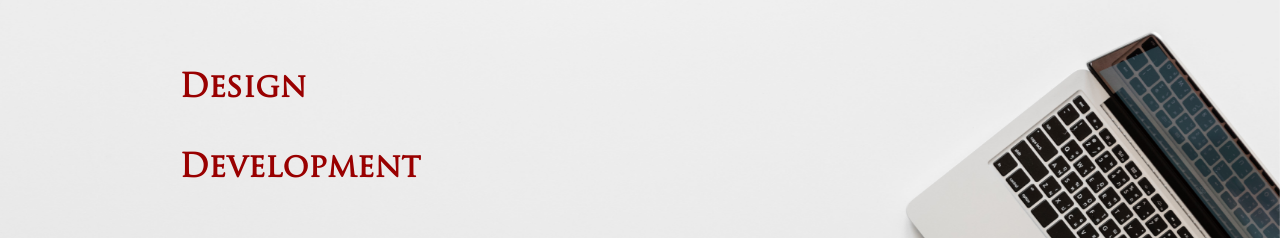
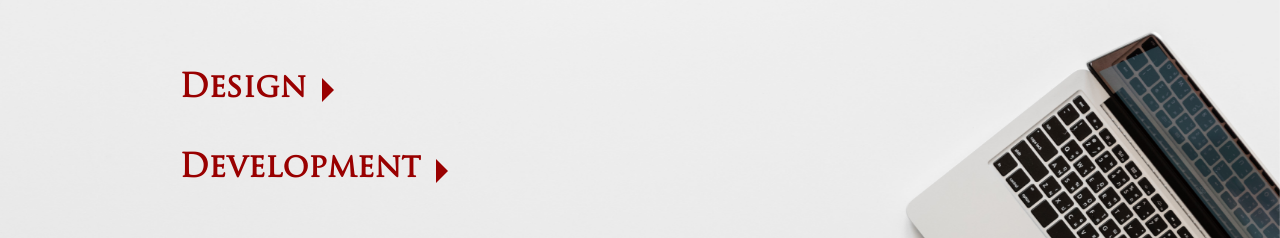
Before and after one commit to Dei-Gee/my-portfolio-app, a React (Create React App) app: page /portfolio in a window 1280 px wide. Shown: the part 198-436 px from the top of the page. Built offline with nearby package versions, Linux system fonts and the light colour scheme.

Commit message:
contact and portfolio started ...

```diff
--- a/src/components/Body/Contact.js
+++ b/src/components/Body/Contact.js
@@ -1,9 +1,35 @@
 import React, {Component} from 'react';
+import './css/Contact.css';
+import LogoWithText from './images/dejiojo_logo.png';
+import { NavLink } from 'react-router-dom'
 
 class Contact extends Component {
     render(){
+        setTimeout(() => document.getElementById("loadingScreen").style.display = "none", 2000);
         return(
-            <div></div>
+            <div className="contact-wrapper">
+                <div className="contact-container">
+                    <div className="hero-container">
+                        <div className="content">
+
+                        </div>
+                    </div>
+                </div>
+
+                <div id="loadingScreen" className="loading-screen">
+                    <div className="sk-cube-grid">
+                        <div className="sk-cube sk-cube1"></div>
+                        <div className="sk-cube sk-cube2"></div>
+                        <div className="sk-cube sk-cube3"></div>
+                        <div className="sk-cube sk-cube4"></div>
+                        <div className="sk-cube sk-cube5"></div>
+                        <div className="sk-cube sk-cube6"></div>
+                        <div className="sk-cube sk-cube7"></div>
+                        <div className="sk-cube sk-cube8"></div>
+                        <div className="sk-cube sk-cube9"></div>
+                    </div>
+                </div>
+            </div>
         );
     }
 }
--- a/src/components/Body/Portfolio.js
+++ b/src/components/Body/Portfolio.js
@@ -7,16 +7,16 @@ class Portfolio extends Component {
     render(){
         setTimeout(() => document.getElementById("loadingScreen").style.display = "none", 2000);
         return(
-            <div classname="portfolio-wrapper">
+            <div className="portfolio-wrapper">
                 <div className="portfolio-container">
                     <div className="hero-container">
                         <div className="content">
                             <div className="design">
-                                <h1>Design</h1>
+                                <h1>Design<div className="arrow-right"></div></h1>
                             </div>
 
                             <div className="development">
-                                <h1>Development</h1>
+                                <h1>Development<div className="arrow-right"></div></h1>
                             </div>
                         </div>
                     </div>
--- a/src/components/Body/css/About.css
+++ b/src/components/Body/css/About.css
@@ -67,7 +67,7 @@
 .info-one > span{
     font-size: 2.7vw;
     font-weight: 900;
-    color: rgb(51, 51, 51);
+    color: rgb(153, 0, 0);
     padding: .5%;
     text-align: left;
     margin-left: 0;
@@ -82,7 +82,7 @@
     font-family: 'Myriad Pro', Arial, Helvetica, sans-serif;
     font-size: 1.5vw;
     font-weight: 600;
-    color: rgb(85, 85, 85);
+    color: rgb(75, 0, 0);
     text-align: left;
 }
 
@@ -123,7 +123,7 @@
     margin-left: 2%;
     margin-right: 2%;
     transition: 300ms;
-    transform: scale(.8);
+    /*transform: scale(.8);*/
 }
 
 .info-four > a:first-child
@@ -135,6 +135,15 @@
 {
     width: 2.3vw;
     height: 4.0vh;
+    filter: grayscale(100);
+    opacity: .75;
+    transition: 300ms;
+}
+
+#logo1:hover{
+    filter: grayscale(0);
+    opacity: 1;
+    transition: 300ms;
 }
 
 .info-four > a:nth-child(2)
@@ -146,13 +155,29 @@
 #logo2{
     width: 2.0vw;
     height: 3.8vh;
+    filter: grayscale(100);
+    opacity: .75;
+    transition: 300ms;
+}
 
+#logo2:hover{
+    filter: grayscale(0);
+    opacity: 1;
+    transition: 300ms;
 }
 
 #logo3{
     width: 2.3vw;
     height: 4.0vh;
+    filter: grayscale(100);
+    opacity: .75;
+    transition: 300ms;
+}
 
+#logo3:hover{
+    filter: grayscale(0);
+    opacity: 1;
+    transition: 300ms;
 }
 
 .info-four > a:nth-child(3)
--- /dev/null
+++ b/src/components/Body/css/Contact.css
@@ -0,0 +1,41 @@
+@font-face{
+    font-family: Trajan Pro;
+    src: url('./fonts/TrajanPro-Regular.ttf');
+}
+
+
+.contact-container{
+    margin: 0 auto;
+    margin-top: 0%;
+    height: 100%;
+    width: 100%;
+    background-image: url('../images/bg-contact.png');
+    background-attachment: fixed;
+    background-position: center;
+    background-origin: border-box;
+    background-size: cover;
+    background-repeat: no-repeat;
+    position: absolute;
+    z-index: 1;
+}
+
+.contact-container .hero-container{
+    display: flex;
+    flex-direction: column;
+    width: 33%;
+    height: 20%;
+    position: absolute;
+    top: 30%;
+    left: 13.5%;
+    box-sizing: border-box;
+}
+
+.content{
+    display: flex;
+    flex-direction: column;
+    width: 75%;
+    position: absolute;
+    left: 0;
+    height: 100%;
+    box-sizing: border-box;
+}
--- a/src/components/Body/css/Portfolio.css
+++ b/src/components/Body/css/Portfolio.css
@@ -50,7 +50,28 @@
 .design > h1{
     color: rgb(153,0,0);
     font-family: Trajan Pro;
+    display: flex;
+    flex-direction: row;
+    overflow: hidden;
+    cursor: pointer;
+    transition: 100ms;
 }
+
+.design > h1 > div.arrow-right {
+    width: 0;
+    height: 0;
+    border-top: .75rem solid transparent;
+    border-bottom: .75rem solid transparent;
+    border-left: .75rem solid rgb(153,0,0);
+    position: relative;
+    top: .5rem;
+    left: 1.0rem;
+  }
+
+  .design > h1:hover > div.arrow-right {
+      left: 1.3rem;
+      transition: 300ms;
+  }
 
 .development{
     height: 50%;
@@ -62,4 +83,29 @@
 .development > h1{
     color: rgb(153,0,0);
     font-family: Trajan Pro;
+    display: flex;
+    flex-direction: row;
+    overflow: hidden;
+    cursor: pointer;
+    transition: 100ms;
 }
+
+.development > h1 > div.arrow-right {
+    width: 0;
+    height: 0;
+    border-top: .75rem solid transparent;
+    border-bottom: .75rem solid transparent;
+    border-left: .75rem solid rgb(153,0,0);
+    position: relative;
+    top: .55rem;
+    left: 1.0rem;
+}
+
+.development > h1:hover > div.arrow-right {
+    left: 1.3rem;
+    transition: 300ms;
+}
+
+.development > h1:hover {
+    transition: 100ms;
+}
```
Also changed, not shown: src/components/Body/images/bg-contact.png (added).
